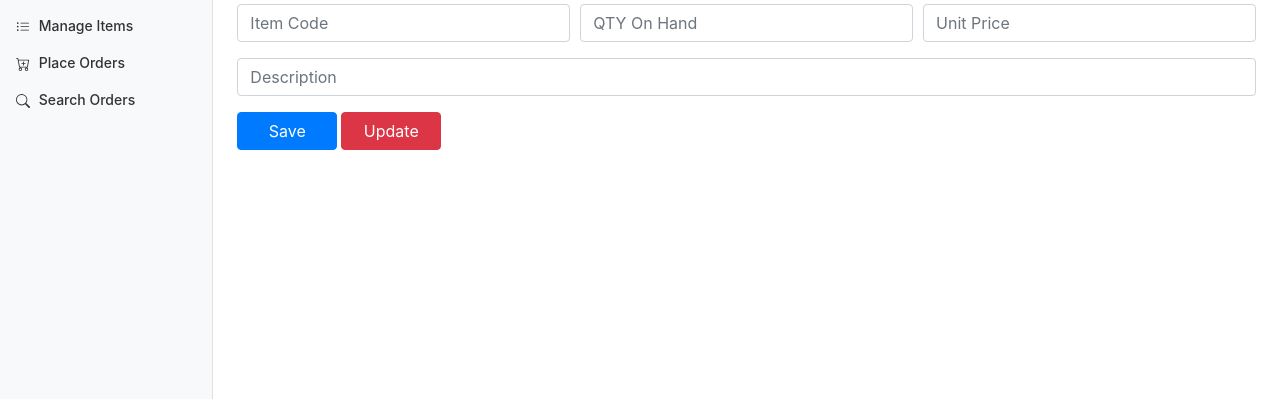
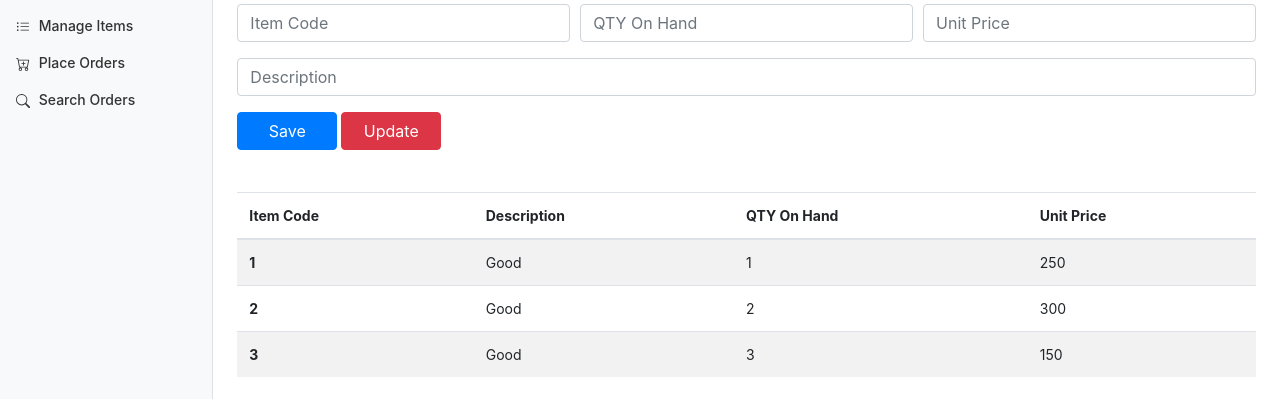
Before and after one commit to dep6-dev-playground/web-pos-bootstrap, a website: page manageItems.html in a window 1280 px wide. Shown: the part 131-530 px from the top of the page. Drawn offline with nearby package versions, Linux system fonts and the light colour scheme.

Commit message:
Midify manageCustomer.html and manageItems.html

```diff
--- a/manageItems.html
+++ b/manageItems.html
@@ -142,8 +142,39 @@
                     <button type="submit" class="btn btn-primary">Save</button>
                     <button type="submit" class="btn btn-danger">Update</button>
 
+                </form>
 
-                </form>
+                <br><br>
+                <table class="table table-striped">
+                    <thead>
+                        <tr>
+                            <th scope="col">Item Code</th>
+                            <th scope="col">Description</th>
+                            <th scope="col">QTY On Hand</th>
+                            <th scope="col">Unit Price</th>
+                        </tr>
+                    </thead>
+                    <tbody>
+                        <tr>
+                            <th scope="row">1</th>
+                            <td>Good</td>
+                            <td>1</td>
+                            <td>250</td>
+                        </tr>
+                        <tr>
+                            <th scope="row">2</th>
+                            <td>Good</td>
+                            <td>2</td>
+                            <td>300</td>
+                        </tr>
+                        <tr>
+                            <th scope="row">3</th>
+                            <td>Good</td>
+                            <td>3</td>
+                            <td>150</td>
+                        </tr>
+                    </tbody>
+                </table>
 
 
 
```
Also changed, not shown: manageCustomer.html (+15 -8 lines).
